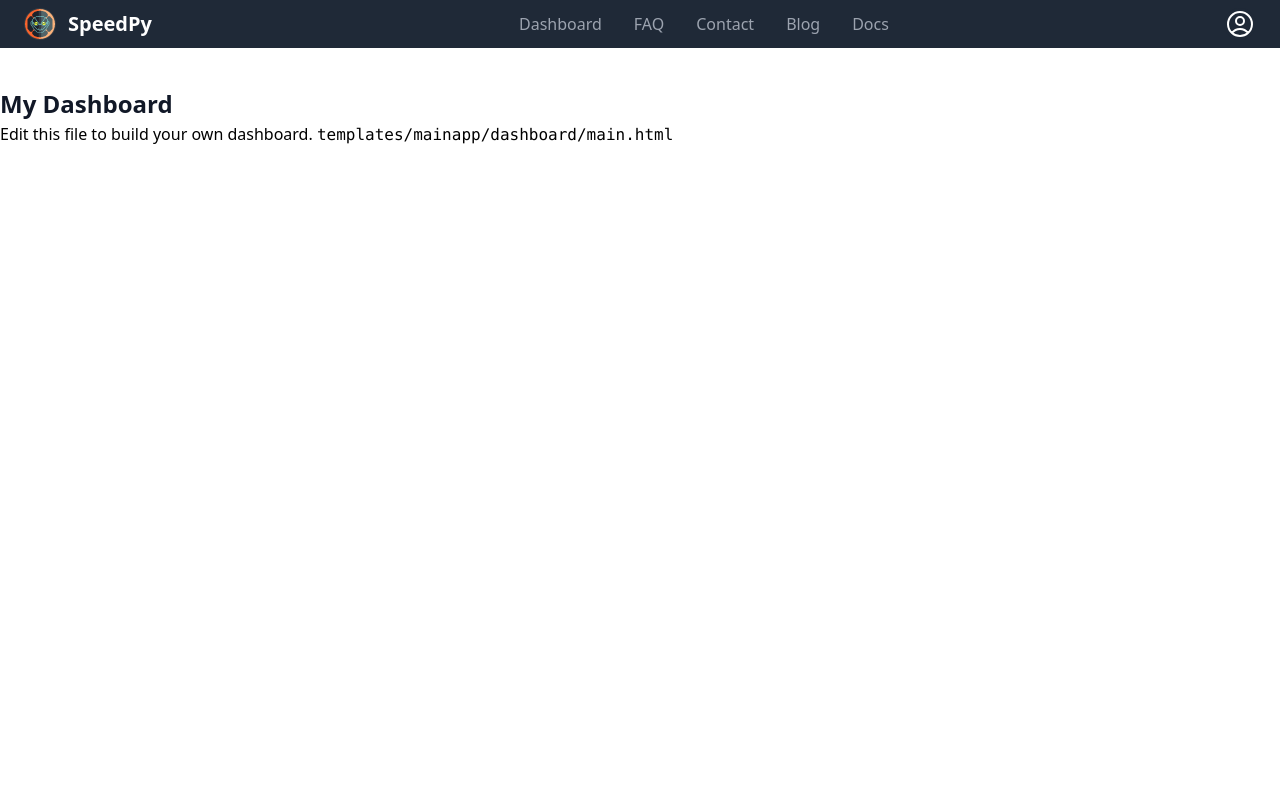
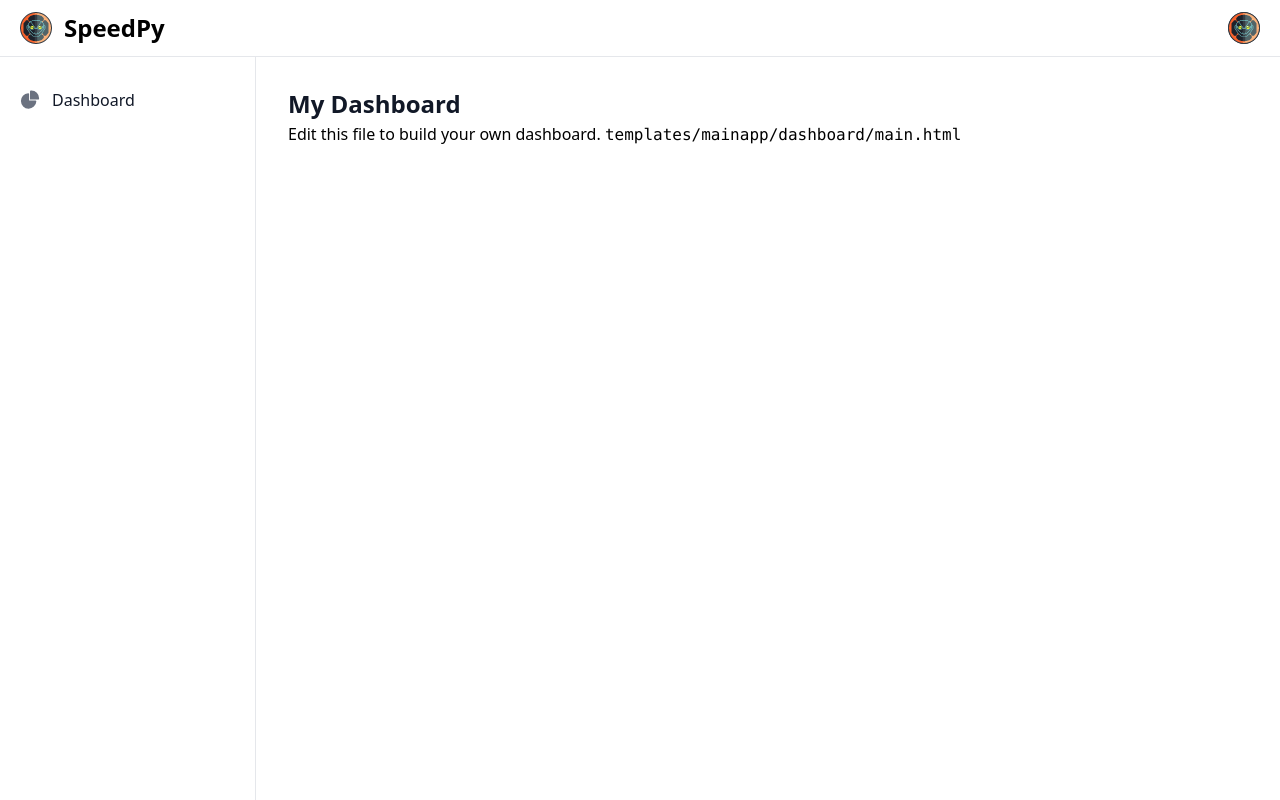
Before and after one commit to speedpy/speedpygen_7, a Django app: page /dashboard/ in a window 1280 px wide. Run offline with Django 4.2, Linux system fonts and the light colour scheme; the visitor is signed in with stand-in values (Sample User, id 1); style sheets or scripts are compiled from the project's sources; some libraries are stand-ins or nearby versions.

Commit message:
new dashboard layout

```diff
--- a/templates/account/logout.html
+++ b/templates/account/logout.html
@@ -15,7 +15,7 @@
 
         </div>
         <div class="mt-10 sm:mx-auto sm:w-full sm:max-w-[480px]">
-            <div class="bg-white px-6 py-12 shadow sm:rounded-lg sm:px-12">
+            <div class="bg-white px-6 py-12 shadow sm:rounded-lg sm:px-12 text-center">
                 <div class="mb-10">{% trans 'Are you sure you want to sign out?' %}</div>
                 {% url 'account_logout' as action_url %}
                 {% element form method="post" action=action_url no_visible_fields=True %}
--- a/templates/base.html
+++ b/templates/base.html
@@ -22,7 +22,7 @@
     {% block content %}
     {% endblock content %}
 
-{% endblock %}
+{% endblock body %}
 
 {% block extra_body %}
 {% endblock %}
--- a/templates/mainapp/dashboard/main.html
+++ b/templates/mainapp/dashboard/main.html
@@ -1,4 +1,4 @@
-{% extends "mainapp/layouts/dashboard.html" %}
+{% extends "mainapp/layouts/sidebar_layout.html" %}
 {% block head_title %}My Dashboard{% endblock %}
 {% block main_content %}
 
--- /dev/null
+++ b/templates/mainapp/layouts/sidebar_layout.html
@@ -0,0 +1,97 @@
+{% extends "base.html" %}
+{% load static %}
+{% block  body %}
+    <nav class="fixed top-0 z-50 w-full bg-white border-b border-gray-200 dark:bg-gray-800 dark:border-gray-700">
+        <div class="px-3 py-3 lg:px-5 lg:pl-3">
+            <div class="flex items-center justify-between">
+                <div class="flex items-center justify-start rtl:justify-end">
+                    <button data-drawer-target="logo-sidebar" data-drawer-toggle="logo-sidebar"
+                            aria-controls="logo-sidebar" type="button"
+                            class="inline-flex items-center p-2 text-sm text-gray-500 rounded-lg sm:hidden hover:bg-gray-100 focus:outline-none focus:ring-2 focus:ring-gray-200 dark:text-gray-400 dark:hover:bg-gray-700 dark:focus:ring-gray-600">
+                        <span class="sr-only">Open sidebar</span>
+                        <svg class="w-6 h-6" aria-hidden="true" fill="currentColor" viewBox="0 0 20 20"
+                             xmlns="http://www.w3.org/2000/svg">
+                            <path clip-rule="evenodd" fill-rule="evenodd"
+                                  d="M2 4.75A.75.75 0 012.75 4h14.5a.75.75 0 010 1.5H2.75A.75.75 0 012 4.75zm0 10.5a.75.75 0 01.75-.75h7.5a.75.75 0 010 1.5h-7.5a.75.75 0 01-.75-.75zM2 10a.75.75 0 01.75-.75h14.5a.75.75 0 010 1.5H2.75A.75.75 0 012 10z"></path>
+                        </svg>
+                    </button>
+                    <a href="https://speedpy.com/" class="flex ms-2 md:me-24">
+                        <img src="{% static "mainapp/speedpy_logo.png" %}" class="h-8 me-3" alt="SpeedPy Logo"/>
+                        <span class="self-center text-xl font-semibold sm:text-2xl whitespace-nowrap dark:text-white">SpeedPy</span>
+                    </a>
+                </div>
+                <div class="flex items-center">
+                    <div class="flex items-center ms-3">
+                        <div>
+                            <button type="button"
+                                    class="flex text-sm bg-gray-800 rounded-full focus:ring-4 focus:ring-gray-300 dark:focus:ring-gray-600"
+                                    aria-expanded="false" data-dropdown-toggle="dropdown-user">
+                                <span class="sr-only">Open user menu</span>
+                                <img class="w-8 h-8 rounded-full" src="{% static "mainapp/speedpy_logo.png" %}"
+                                     alt="user photo">
+                            </button>
+                        </div>
+                        <div class="z-50 hidden my-4 text-base list-none bg-white divide-y divide-gray-100 rounded-sm shadow-sm dark:bg-gray-700 dark:divide-gray-600"
+                             id="dropdown-user">
+                            <div class="px-4 py-3" role="none">
+                                <p class="text-sm text-gray-900 dark:text-white" role="none">
+                                    {{ user.get_full_name }}
+                                </p>
+                                <p class="text-sm font-medium text-gray-900 truncate dark:text-gray-300" role="none">
+                                    {{ user.email }}
+                                </p>
+                            </div>
+                            <ul class="py-1" role="none">
+                                <li>
+                                    <a href="{% url "dashboard" %}"
+                                       class="block px-4 py-2 text-sm text-gray-700 hover:bg-gray-100 dark:text-gray-300 dark:hover:bg-gray-600 dark:hover:text-white"
+                                       role="menuitem">Dashboard</a>
+                                </li>
+                                <li>
+                                    <a href="#"
+                                       class="block px-4 py-2 text-sm text-gray-700 hover:bg-gray-100 dark:text-gray-300 dark:hover:bg-gray-600 dark:hover:text-white"
+                                       role="menuitem">Settings</a>
+                                </li>
+                                <li>
+                                    <a href="{% url "account_logout" %}"
+                                       class="block px-4 py-2 text-sm text-gray-700 hover:bg-gray-100 dark:text-gray-300 dark:hover:bg-gray-600 dark:hover:text-white"
+                                       role="menuitem">Sign out</a>
+                                </li>
+                            </ul>
+                        </div>
+                    </div>
+                </div>
+            </div>
+        </div>
+    </nav>
+
+    <aside id="logo-sidebar"
+           class="fixed top-0 left-0 z-40 w-64 h-screen pt-20 transition-transform -translate-x-full bg-white border-r border-gray-200 sm:translate-x-0 dark:bg-gray-800 dark:border-gray-700"
+           aria-label="Sidebar">
+        <div class="h-full px-3 pb-4 overflow-y-auto bg-white dark:bg-gray-800">
+            <ul class="space-y-2 font-medium">
+                <li>
+                    <a href="#"
+                       class="flex items-center p-2 text-gray-900 rounded-lg dark:text-white hover:bg-gray-100 dark:hover:bg-gray-700 group">
+                        <svg class="w-5 h-5 text-gray-500 transition duration-75 dark:text-gray-400 group-hover:text-gray-900 dark:group-hover:text-white"
+                             aria-hidden="true" xmlns="http://www.w3.org/2000/svg" fill="currentColor"
+                             viewBox="0 0 22 21">
+                            <path d="M16.975 11H10V4.025a1 1 0 0 0-1.066-.998 8.5 8.5 0 1 0 9.039 9.039.999.999 0 0 0-1-1.066h.002Z"/>
+                            <path d="M12.5 0c-.157 0-.311.01-.565.027A1 1 0 0 0 11 1.02V10h8.975a1 1 0 0 0 1-.935c.013-.188.028-.374.028-.565A8.51 8.51 0 0 0 12.5 0Z"/>
+                        </svg>
+                        <span class="ms-3">Dashboard</span>
+                    </a>
+                </li>
+
+            </ul>
+        </div>
+    </aside>
+
+    <div class="p-4 sm:ml-64">
+        <div class="p-4  mt-14">
+            {% block main_content %}
+            {% endblock main_content %}
+        </div>
+    </div>
+
+{% endblock body %}
--- a/usermodel/admin.py
+++ b/usermodel/admin.py
@@ -12,7 +12,8 @@ class UserAdmin(DefaultUserAdmin):
             None,
             {
                 'fields': (
-                    'email', 'password'
+                    'email', 'password',
+                    'first_name', 'last_name',
                 )
             }
         ),
--- a/usermodel/management/commands/makesuperuser.py
+++ b/usermodel/management/commands/makesuperuser.py
@@ -2,6 +2,7 @@ from django.contrib.auth import get_user_model
 from django.core.management.base import BaseCommand
 from django.utils.crypto import get_random_string
 from allauth.account.models import EmailAddress
+
 User = get_user_model()
 
 
```
